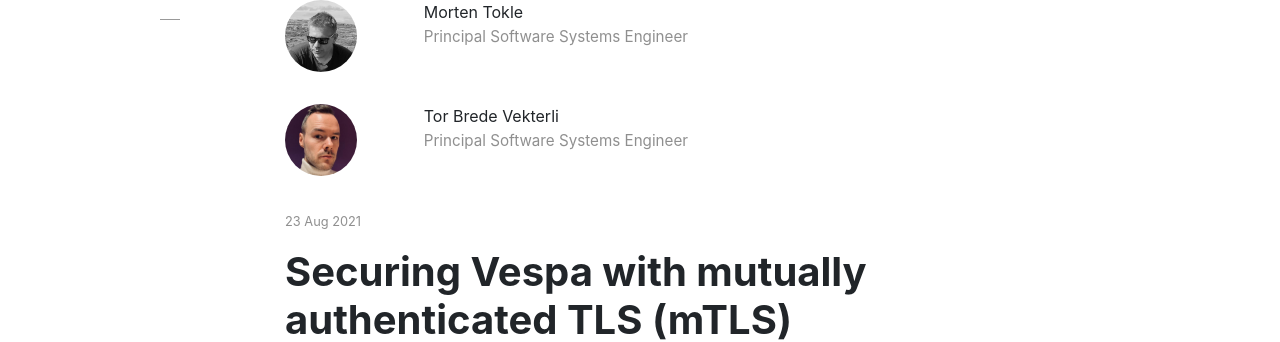
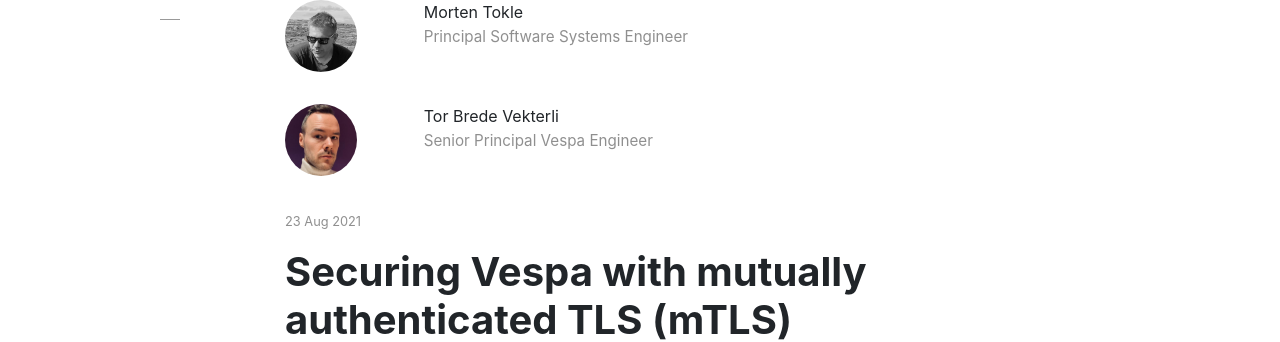
Before and after one commit to vespa-engine/blog, a Jekyll site: the page built from _posts/2021-08-23-securing-vespa-with-mutually-authenticated-tls.md, in a window 1280 px wide and 900 px high. Shown: the part 335-677 px from the top of the window. Built offline with Jekyll 4.4.1, drawn with Linux system fonts in a browser that asks for light colours; nearby versions of some CDN libraries; comment, search, counter and statistics services are not loaded.

Commit message:
Update author descriptions.

```diff
--- a/_config.yml
+++ b/_config.yml
@@ -38,7 +38,7 @@
     display_name: Geir Storli
     avatar: '/assets/avatars/geirst.jpg'
     email: geirst@yahooinc.com
-    description: "Principal Vespa Engineer"
+    description: "Senior Principal Vespa Engineer"
   kkraune:
     name: Kristian Aune
     display_name: Kristian Aune
@@ -117,7 +117,7 @@
     display_name: Tor Brede Vekterli
     avatar: '/assets/avatars/vekterli.jpg'
     email: vekterli@yahooinc.com
-    description: "Principal Software Systems Engineer"
+    description: "Senior Principal Vespa Engineer"
   mpolden:
     name: Martin Polden
     display_name: Martin Polden
```
